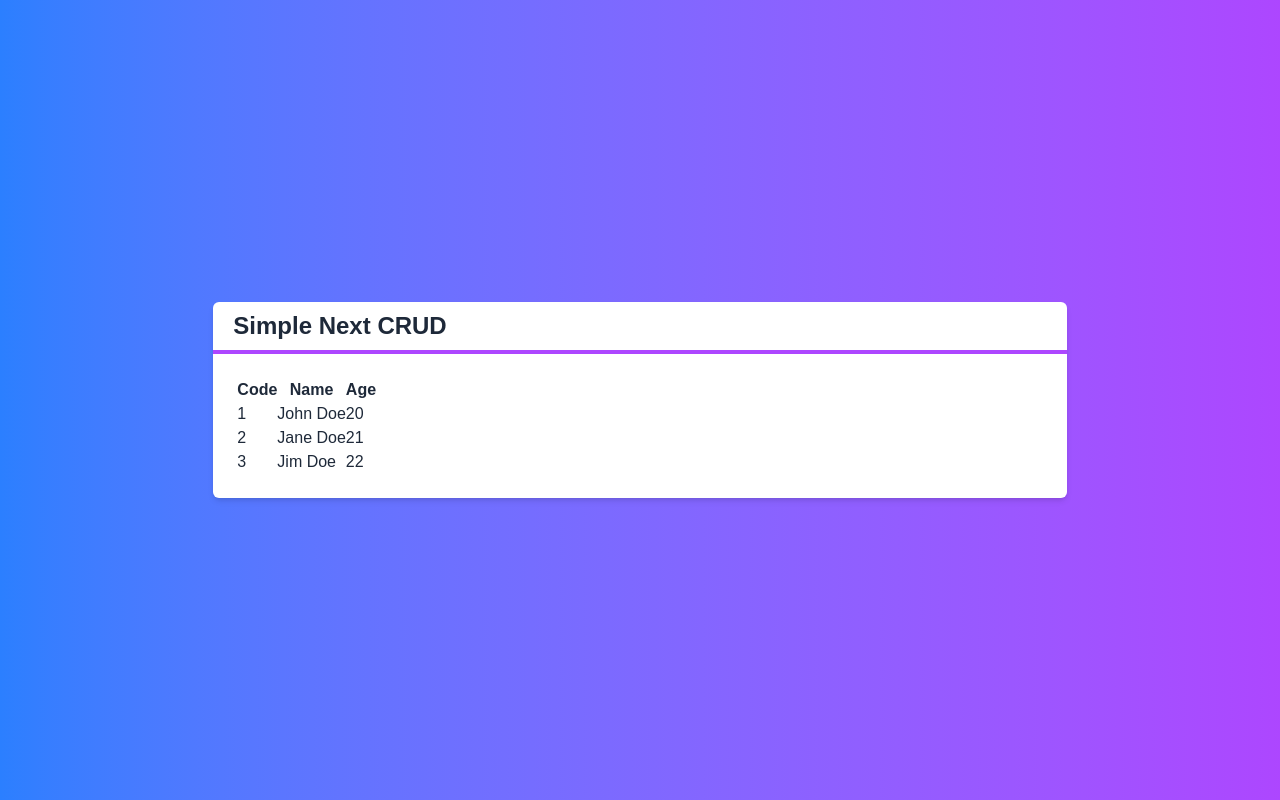
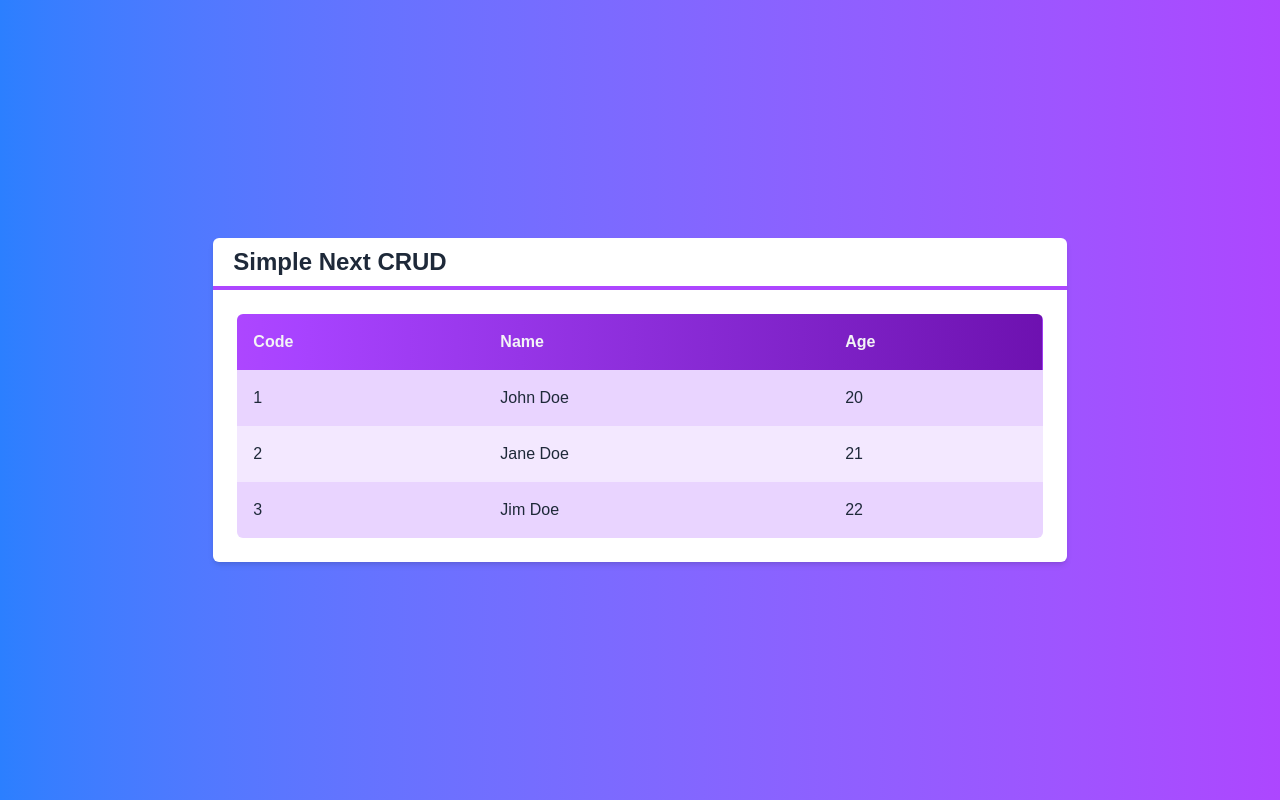
Before and after one commit to FelipeEnne/next-basic-crud, a Next.js app: page / in a window 1280 px wide. Built offline with nearby package versions, Linux system fonts and the light colour scheme.

Commit message:
feature: add style to table

```diff
--- a/components/Table.tsx
+++ b/components/Table.tsx
@@ -7,11 +7,11 @@ interface TableProps {
 export default function Table(props: TableProps) {
   function renderHeader() {
     return (
-      <thead>
+      <thead className="bg-linear-to-r from-purple-500 to-purple-800 text-gray-100">
         <tr>
-          <th>Code</th>
-          <th>Name</th>
-          <th>Age</th>
+          <th className="text-left p-4">Code</th>
+          <th className="text-left p-4">Name</th>
+          <th className="text-left p-4">Age</th>
         </tr>
       </thead>
     );
@@ -21,17 +21,20 @@ export default function Table(props: TableProps) {
     return (
       <tbody>
         {props.clients?.map((client, i) => (
-          <tr key={client.getId()}>
-            <td>{client.getId()}</td>
-            <td>{client.getName()}</td>
-            <td>{client.getAge()}</td>
+          <tr
+            key={`client-row-${i}-${client.getId()}`}
+            className={`${i % 2 === 0 ? "bg-purple-200" : "bg-purple-100"}`}
+          >
+            <td className="text-left p-4">{client.getId()}</td>
+            <td className="text-left p-4">{client.getName()}</td>
+            <td className="text-left p-4">{client.getAge()}</td>
           </tr>
         ))}
       </tbody>
     );
   }
   return (
-    <table>
+    <table className="w-full rounded-md overflow-hidden">
       {renderHeader()}
       {renderBody()}
     </table>
```
